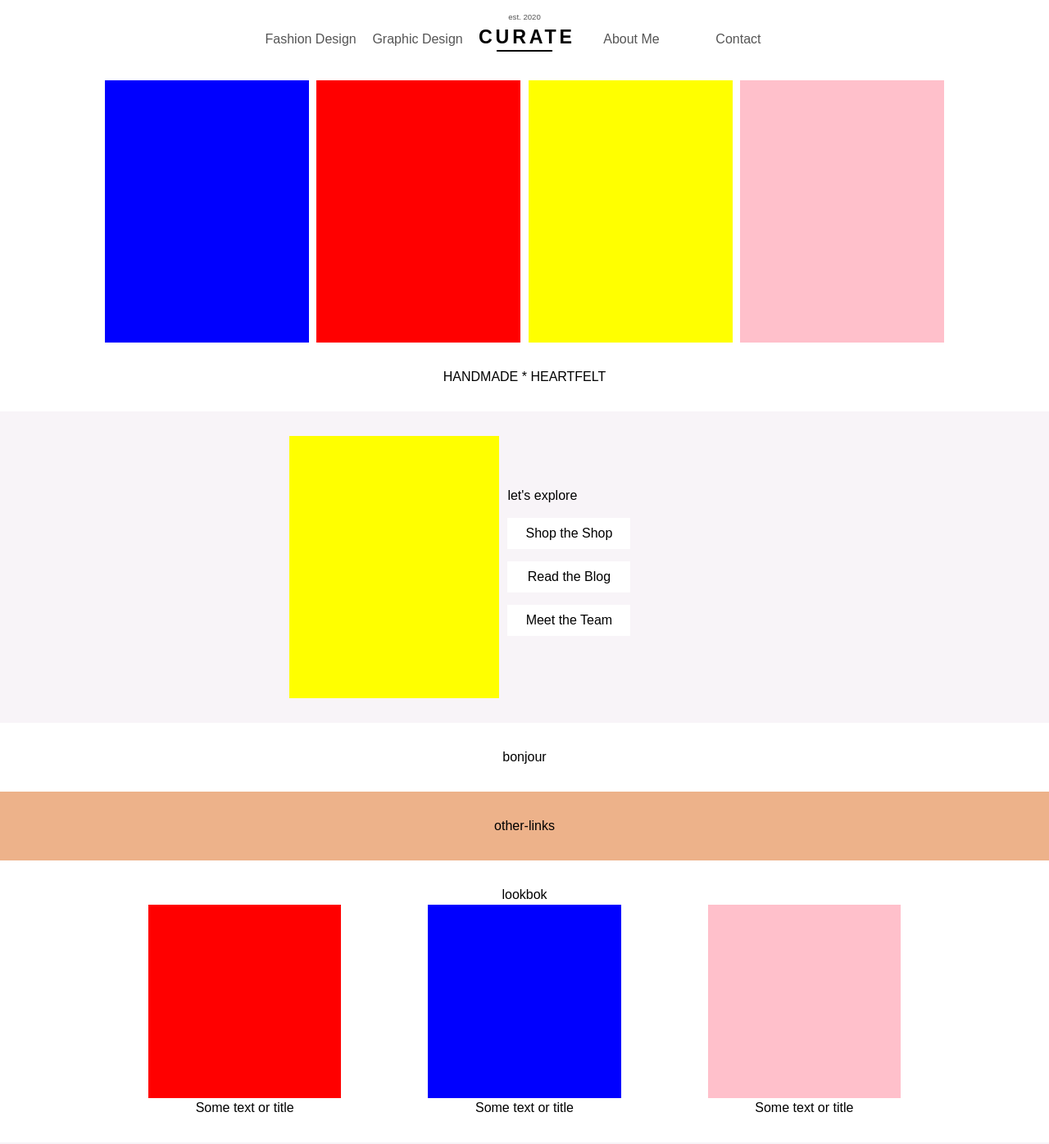
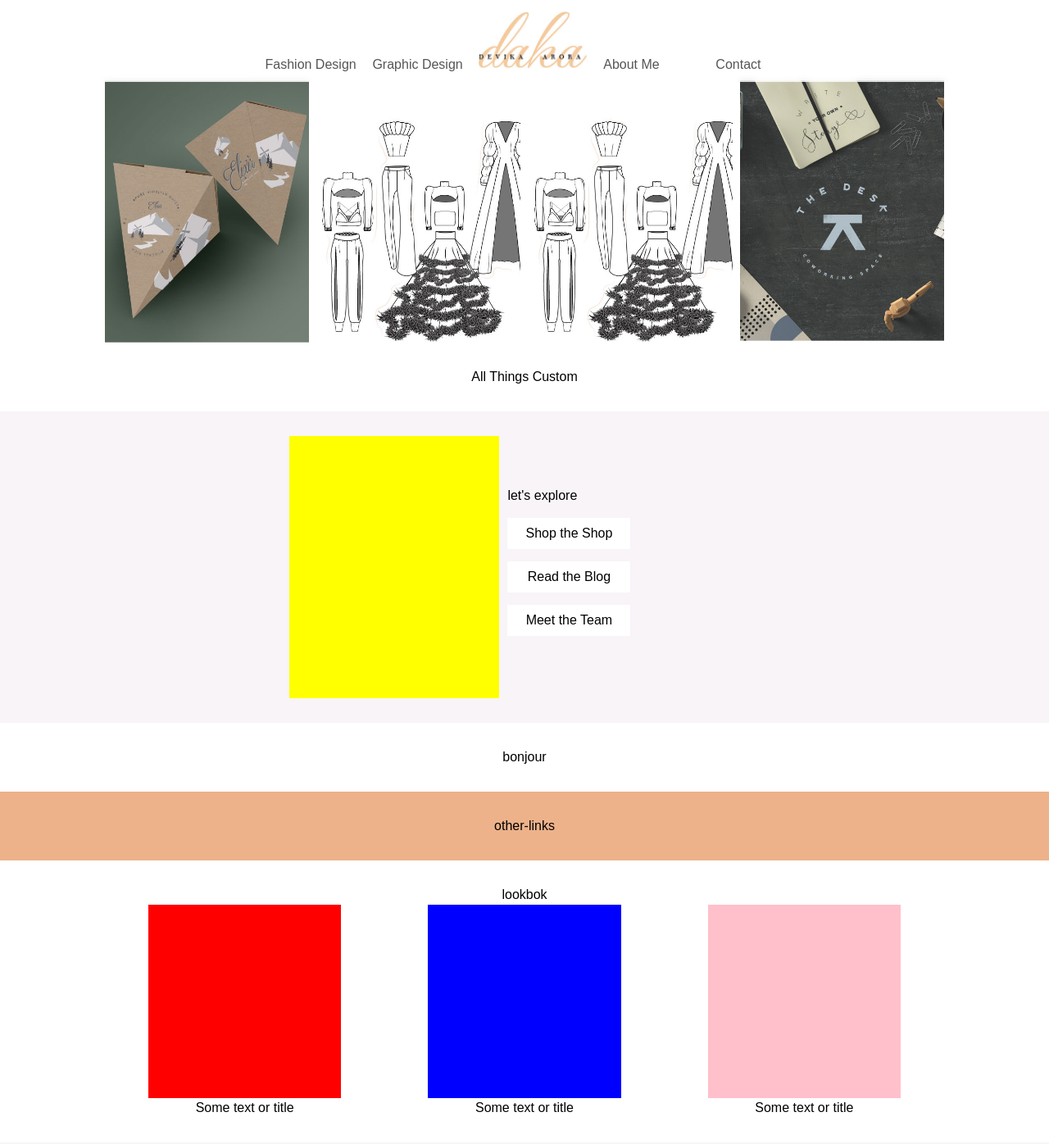
Before and after one commit to josue-rojas/renamethislater, a Jekyll site: the page built from pages/index.html, in a window 1280 px wide and 1400 px high. Shown: the top 1396 px of the window at 82% size. Built offline with Jekyll 4.4.1, drawn with Linux system fonts in a browser that asks for light colours.

Commit message:
added images

```diff
--- a/_data/defaults.yml
+++ b/_data/defaults.yml
@@ -6,6 +6,6 @@ navbar:
     # Home: "./"
     "Fashion Design": "./fashion"
     "Graphic Design": "./graphic"
-    "CURATE": './'
+    "<img src='./resources/images/logo.jpg' style='height: 70px; width: auto'/>": './'
     "About Me": "./aboutme"
     Contact: "./contact"
--- a/_data/index.yml
+++ b/_data/index.yml
@@ -1,6 +1,6 @@
 ---
 
-title: "l"
+title: "Devika Arora"
 metadata:
   title: "d"
   keywords: "s"
--- /dev/null
+++ b/_data/page_index_top_images.yml
@@ -0,0 +1,3 @@
+---
+
+images:
--- a/_includes/page_index_top_images.html
+++ b/_includes/page_index_top_images.html
@@ -2,9 +2,9 @@
 <!-- rosources: fourpanellarge.sass -->
 <div class='four-panel section' id='top_images'>
   <div class='panel-wrapper'>
-    <div class='panel blue'></div>
-    <div class='panel red'></div>
-    <div class='panel yellow'></div>
-    <div class='panel pink'></div>
+    <div class='panel' style='background-image: url("./resources/images/img1.jpg")'></div>
+    <div class='panel ' style='background-image: url("./resources/images/img2.jpg")'></div>
+    <div class='panel ' style='background-image: url("./resources/images/img3.jpg")'></div>
+    <div class='panel' style='background-image: url("./resources/images/img4.jpg")'></div>
   </div>
 </div>
--- a/_sass/page_index_top_images.sass
+++ b/_sass/page_index_top_images.sass
@@ -11,6 +11,8 @@
   .panel
     width: calc(25% - 3px)
     height: 100%
+    background-size: cover
+    background-position: center
   +medium-devices
     padding: 12.5% 0
     .panel
--- a/pages/index.html
+++ b/pages/index.html
@@ -7,7 +7,7 @@ data_file: index
 {% include page_index_top_images.html %}
 <!--  -->
 <div class='section' id='quick-message'>
-  <div class='lrg-text'>HANDMADE * HEARTFELT</div>
+  <div class='lrg-text'>All Things Custom</div>
 </div>
 <!--  -->
 {% include page_index_explore.html %}
```
Also changed, not shown: resources/images/img1.jpg (added), resources/images/img2.jpg (added), resources/images/img3.jpg (added), resources/images/img4.jpg (added), resources/images/logo.jpg (added), resources/images/logo.svg (added).
